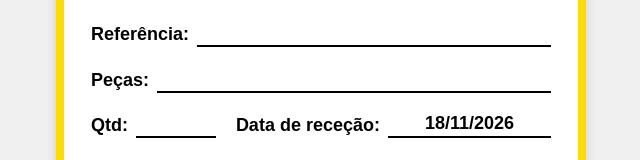
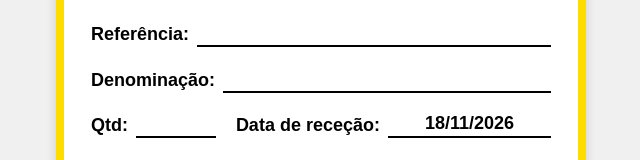
Before and after one commit to jmpnm84/stopincoming, a plain HTML site: page index.html in a window 1280 px wide. Shown: the part 388-548 px from the top of the page, without its empty margins (319-959 px from the left). Drawn offline with Linux system fonts and the light colour scheme.

Commit message:
Change label from 'Peças' to 'Denominação'

```diff
--- a/index.html
+++ b/index.html
@@ -94,7 +94,7 @@
                     <ul id="suggestions_list_1" class="autocomplete-suggestions" style="display: none;"></ul>
                 </div>
             </div>
-            <div class="field-row"><label class="form-label">Peças:</label><input type="text" id="pecas_1" class="form-input"></div>
+            <div class="field-row"><label class="form-label">Denominação:</label><input type="text" id="pecas_1" class="form-input"></div>
             <div class="field-row">
                 <label class="form-label">Qtd:</label><input type="text" id="quantidade_1" class="form-input" style="width: 80px; flex-grow:0;">
                 <label class="form-label" style="margin-left: 20px;">Data de receção:</label><input type="text" id="data_1" class="form-input">
@@ -114,7 +114,7 @@
             <div class="header"><img src="https://github.com/user-attachments/assets/815f6b76-e6c4-47eb-b8e2-476dea6c4d06" class="logo-image"></div>
             <div class="stop-box"><div class="stop-sign"><span class="stop-text">STOP</span></div><div class="nao-usar">NÃO USAR</div></div>
             <div class="field-row"><label class="form-label">Referência:</label><input type="text" id="ref_2" class="form-input"></div>
-            <div class="field-row"><label class="form-label">Peças:</label><input type="text" id="pecas_2" class="form-input"></div>
+            <div class="field-row"><label class="form-label">Denominação:</label><input type="text" id="pecas_2" class="form-input"></div>
             <div class="field-row">
                 <label class="form-label">Qtd:</label><input type="text" id="quantidade_2" class="form-input" style="width: 80px; flex-grow:0;">
                 <label class="form-label" style="margin-left: 20px;">Data de receção:</label><input type="text" id="data_2" class="form-input">
```
